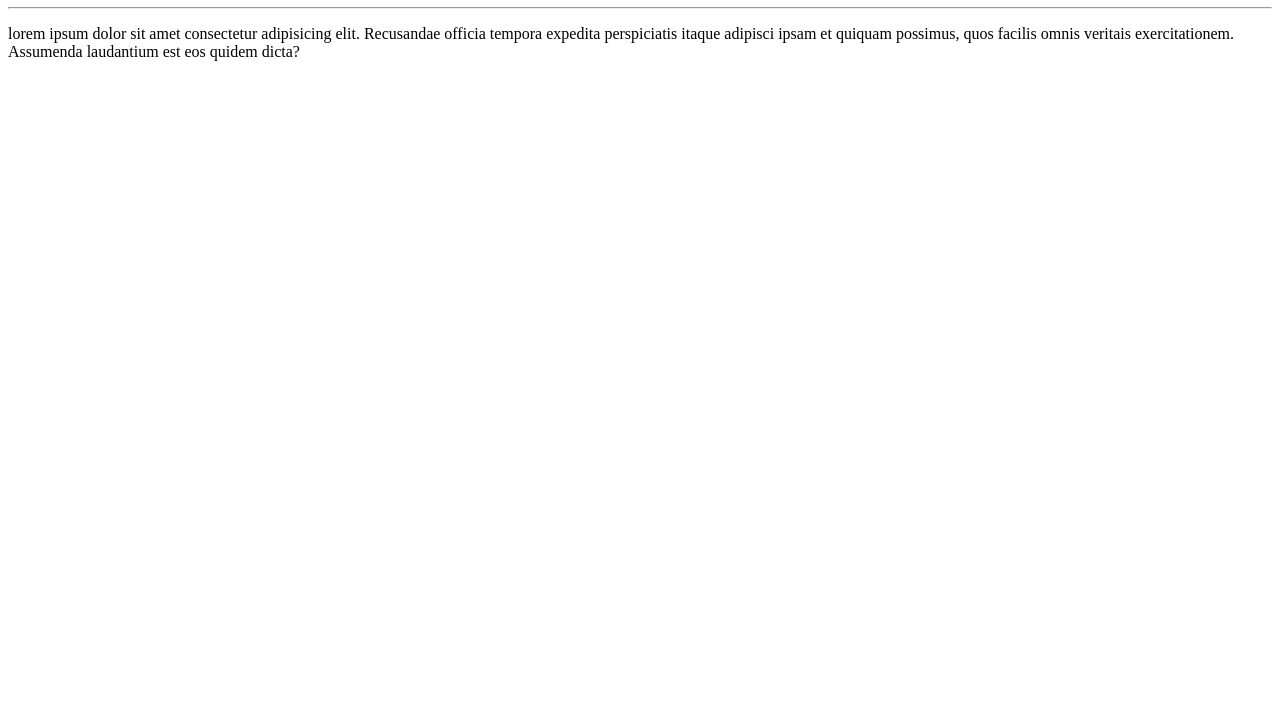
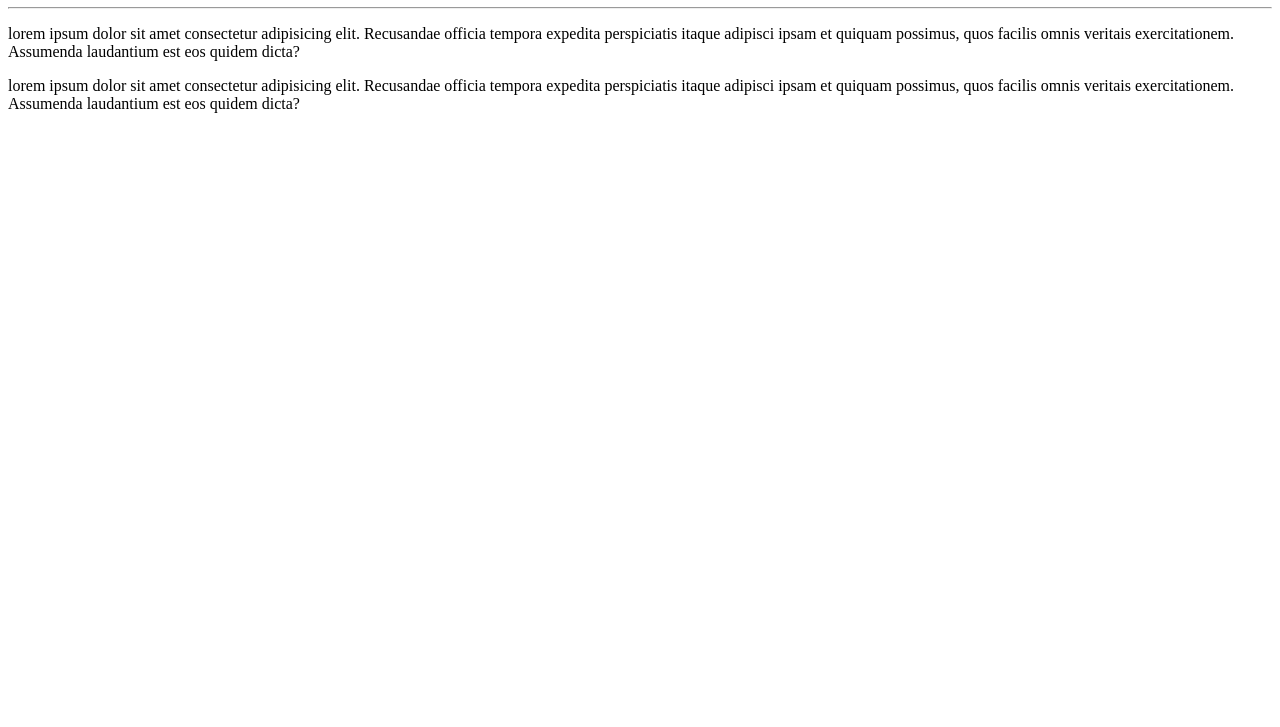
Before and after one commit to gabrielgeovanini/Ola-Mundo, a plain HTML site: page site-exemplo/index.html in a window 1280 px wide. Shown: the part 73-800 px from the top of the page. Drawn offline with Linux system fonts and the light colour scheme.

Commit message:
adicionei um parágrafo

```diff
--- a/site-exemplo/index.html
+++ b/site-exemplo/index.html
@@ -9,6 +9,6 @@
     <h1>Olá, mundo!</h1>
     <hr>
     <p>lorem ipsum dolor sit amet consectetur adipisicing elit. Recusandae officia tempora expedita perspiciatis itaque adipisci ipsam et quiquam possimus, quos facilis omnis veritais exercitationem. Assumenda laudantium est eos quidem dicta? </p>
-
+    <p>lorem ipsum dolor sit amet consectetur adipisicing elit. Recusandae officia tempora expedita perspiciatis itaque adipisci ipsam et quiquam possimus, quos facilis omnis veritais exercitationem. Assumenda laudantium est eos quidem dicta? </p>
 </body>
 </html>
```
